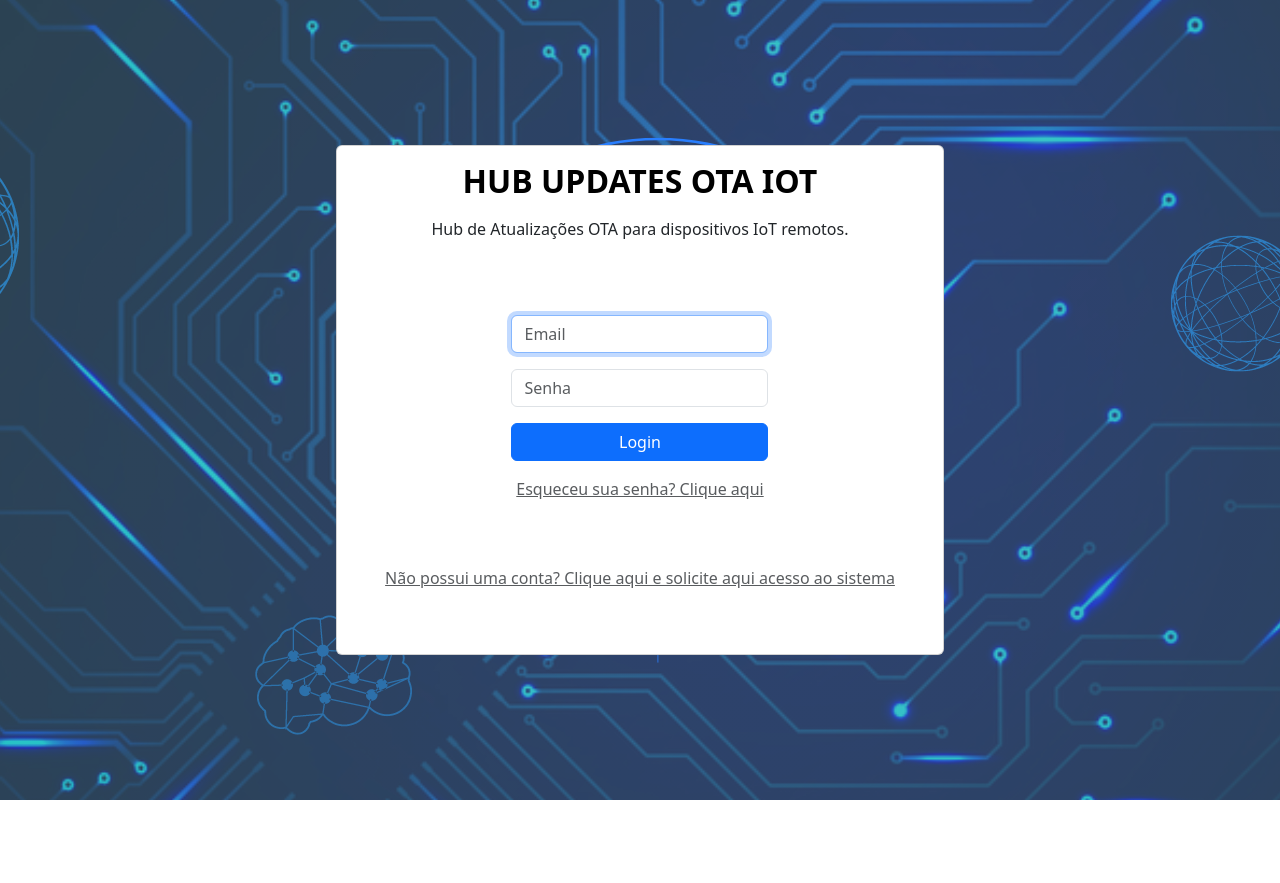
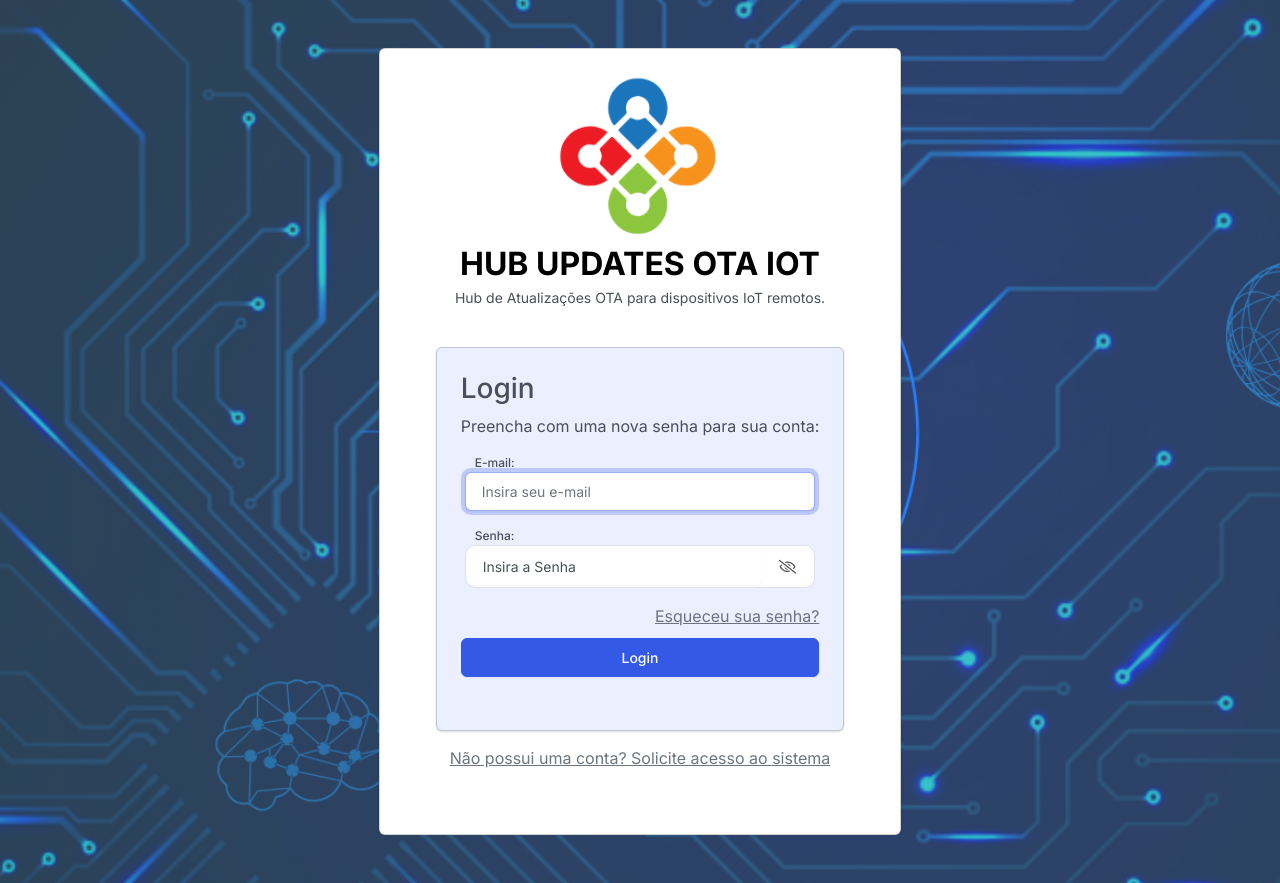
Before and after one commit to MicSG-dev/Hub-Updates-OTA-IoT, a PHP site: page /login.php in a window 1280 px wide. Before the commit the page ends 800 px from the top, so only its background shows below. Run offline with PHP 8.4, Linux system fonts and the light colour scheme; some libraries are stand-ins or nearby versions.

Commit message:
Alterações e adições no back e front end - Adicionar end-point de fazer login; - Alterar tema do front-end; - Adicionar Favicons; - Alterar localização do algoritmo de interação do input de password para arquivo separado.

```diff
--- a/Server-Files/assets/css/styles.css
+++ b/Server-Files/assets/css/styles.css
@@ -10,8 +10,8 @@
 .input-password {
   display: block;
   width: 100%;
-  padding: .375rem .75rem;
-  font-size: 1rem;
+  padding: .5rem 1rem;
+  font-size: .875rem;
   font-weight: 400;
   line-height: 1.5;
   color: var(--bs-body-color);
@@ -20,10 +20,10 @@
   appearance: none;
   background-color: var(--bs-body-bg);
   background-clip: padding-box;
-  border: var(--bs-border-width) solid var(--bs-border-color);
+  border: none;
   border-radius: var(--bs-border-radius);
+  box-shadow: 0 1px 2px rgba(0, 0, 0, .05);
   transition: border-color .15s ease-in-out, box-shadow .15s ease-in-out;
-  border-width: 0px;
 }
 
 .input-password-father {
@@ -32,12 +32,13 @@
   padding: 1px;
   margin-left: 4px;
   margin-right: 4px;
+  background-color: var(--bs-body-bg);
 }
 
 .input-password-father:focus-within {
   color: var(--bs-body-color);
   background-color: var(--bs-body-bg);
-  border-color: rgb(134, 183, 254);
+  border-color: #9aacf3;
   outline: 0;
-  box-shadow: 0 0 0 .25rem rgba(13, 110, 253, .25);
+  box-shadow: 0 1px 2px rgba(0,0,0,.05),0 0 0 .25rem rgba(52,89,230,.25);
 }
--- a/Server-Files/assets/js/login.js
+++ b/Server-Files/assets/js/login.js
@@ -2,7 +2,7 @@ window.addEventListener('load', () => {
     document.getElementById("form-login").addEventListener("submit", (event) => {
         event.preventDefault();
 
-        let form = document.getElementById('form-novo-cadastro');
+        let form = document.getElementById('form-login');
         let formData = new FormData(form);
         formData.set("mode", "fazer-login");
 
@@ -18,6 +18,9 @@ window.addEventListener('load', () => {
                 } else if (req.responseText == "SENHA") {
                     title = "Senha inválida";
                     message = "Não foi possível validar a senha informada. Por favor tente novamente, informando uma senha com no mínimo 6 caracteres e com no máximo 80 caracteres.";
+                } else if (req.responseText == "FAILED_LOGIN") {
+                    title = "Login não efetuado";
+                    message = "Não foi possível fazer login com o e-mail e a senha informados. Por favor tente novamente, informando a senha e e-mail corretos.";
                 } else {
                     title = "Erro desconhecido";
                     message = "Erro desconhecido: Por favor, informe o suporte sobre este erro (CODE: RETURN_INVALID)";
@@ -28,12 +31,13 @@ window.addEventListener('load', () => {
                 bootstrap.Modal.getOrCreateInstance('#modal').show();
 
             } else if (req.status == 200) {
-                window.location.href = '/';
+                //window.location.href = '/';
+                console.log("Redirecionar, pois o login foi sucesso");
             }
 
         });
 
-        req.open("POST", "/novo-cadastro", true);
+        req.open("POST", "/login", true);
 
         req.send(formData);
     });
--- a/Server-Files/login.php
+++ b/Server-Files/login.php
@@ -17,11 +17,32 @@ executarFuncoesDeTodasPaginas($host, $username, $password, $database);
 isset($_POST["email"]) ? $email_login = $_POST["email"] : $email_login = null;
 
 // Parâmetro POST user
-isset($_POST["password"]) ? $senha_login = strtolower($_POST["password"]) : $senha_login = null;
+isset($_POST["password"]) ? $senha_login = $_POST["password"] : $senha_login = null;
 
 // Parâmetro POST mode
 isset($_POST["mode"]) ? $mode = $_POST["mode"] : $mode = null;
 
-//if($mode == )
+if ($mode == "fazer-login") {
 
-echo ($pageHtml);
+    if (strlen($senha_login) < 6 || strlen($senha_login) > 80) {
+        http_response_code(400);
+        echo ("SENHA");
+    } else if (!filter_var($email_login, FILTER_VALIDATE_EMAIL)) {
+        http_response_code(400);
+        echo ("EMAIL");
+    }else{
+
+        if(tentaFazerLogin($host, $username, $password, $database, $email_login, $senha_login) == false){
+            http_response_code(400);
+            echo ("FAILED_LOGIN");
+        }else{
+            http_response_code(200);
+            echo ("OK");
+        }
+
+
+    }
+
+} else {
+    echo ($pageHtml);
+}
--- a/Server-Files/private/database.php
+++ b/Server-Files/private/database.php
@@ -478,4 +478,30 @@ if (!defined('database-acesso-privado-rv$he')) {
             }
         }
     }
+
+    function tentaFazerLogin($host, $username, $password, $database, $email, $senha){
+        $mysqli = null;
+
+        try {
+            $mysqli = new mysqli($host, $username, $password, $database);
+        } catch (mysqli_sql_exception) {
+            echo ("Não foi possível continuar. Informe o seguinte erro ao Administrador do Sistema: Erro de Credenciais no Banco de Dados (CANCEL_COD_REDEF) ");
+            exit();
+        }
+
+        if ($mysqli->connect_errno) {
+            echo ("O sistema apresentou um erro. Informe ao Administrador do Sistema. ERRO: Erro de conexão ao Banco de Dados (CANCEL_COD_REDEF) ");
+        }
+
+        $stmt = $mysqli->prepare("SELECT * FROM usuarios WHERE email = (?) AND senha = (?)");
+        $stmt->bind_param("ss", $email, $senha);
+        $stmt->execute();
+        $result = $stmt->get_result();
+
+        if ($stmt->affected_rows == 1) {
+            return true;
+        }else{
+            return false;
+        }
+    }
 }
--- a/Server-Files/private/html/login.html
+++ b/Server-Files/private/html/login.html
@@ -5,8 +5,15 @@
     <meta charset="utf-8">
     <meta name="viewport" content="width=device-width, initial-scale=1.0, shrink-to-fit=no">
     <title>Hub de Atualizações OTA Iot</title>
-    <link rel="stylesheet" href="https://cdn.jsdelivr.net/npm/bootstrap@5.3.2/dist/css/bootstrap.min.css">
+    <link rel="icon" type="image/png" sizes="16x16" href="../../assets/img/logo_16.png">
+    <link rel="icon" type="image/png" sizes="32x31" href="../../assets/img/logo_32.png">
+    <link rel="icon" type="image/png" sizes="180x175" href="../../assets/img/logo_180.png">
+    <link rel="icon" type="image/png" sizes="192x186" href="../../assets/img/logo_192.png">
+    <link rel="icon" type="image/png" sizes="512x496" href="../../assets/img/logo_512.png">
+    <link rel="stylesheet" href="https://cdn.jsdelivr.net/npm/bootswatch@5.3.2/dist/zephyr/bootstrap.min.css">
+    <link rel="stylesheet" href="https://fonts.googleapis.com/css2?family=Inter:wght@400;500;700&amp;display=swap">
     <link rel="stylesheet" href="https://fonts.googleapis.com/css?family=Roboto&amp;display=swap">
+    <link rel="stylesheet" href="https://use.fontawesome.com/releases/v5.12.0/css/all.css">
     <link rel="stylesheet" href="../../assets/css/Banner-Heading-Image-images.css">
     <link rel="stylesheet" href="../../assets/css/Input-Number-Partition.css">
     <link rel="stylesheet" href="../../assets/css/Login-Form-Basic.css">
@@ -21,15 +28,25 @@
                     <div class="col-auto d-xxl-flex mx-auto justify-content-xxl-center" style="min-height: 250px;">
                         <div class="card mb-5" style="height: 100%;padding-left: 32px;padding-right: 32px;">
                             <div class="card-body d-flex flex-column align-items-center">
-                                <h2 class="fw-bold mb-3" style="color: rgb(0,0,0);">HUB UPDATES OTA IOT</h2>
-                                <p class="mb-4">Hub de Atualizações OTA para dispositivos IoT remotos.</p>
-                                <div style="height: 50px;"></div>
-                                <form class="text-center" id="form-login" method="post">
-                                    <div class="mb-3"><input class="form-control" type="email" name="email" placeholder="Email" autofocus="" autocomplete="on" inputmode="email" required="" minlength="3" maxlength="256"></div>
-                                    <div class="mb-3"><input class="form-control" type="password" name="password" placeholder="Senha" autocomplete="on" required="" minlength="6" maxlength="80"></div>
-                                    <div class="mb-3"><button class="btn btn-primary d-block w-100" type="submit">Login</button></div><a class="text-muted" href="recuperar-acesso.html">Esqueceu sua senha? Clique aqui</a>
-                                </form>
-                                <div style="height: 65px;"></div><a class="text-muted" href="novo-cadastro.html">Não possui uma conta? Clique aqui e solicite aqui acesso ao sistema</a>
+                                <div style="background: url(&quot;../../assets/img/logo_180.png&quot;) no-repeat;width: 180px;height: 180px;"></div>
+                                <h2 class="fw-bold mb-1" style="color: rgb(0,0,0);">HUB UPDATES OTA IOT</h2>
+                                <p class="mb-4" style="font-size: 14px;">Hub de Atualizações OTA para dispositivos IoT remotos.</p>
+                                <div style="height: 15px;"></div>
+                                <div class="row">
+                                    <div class="col">
+                                        <div class="card" style="background: #ebefff;">
+                                            <div class="card-body p-4">
+                                                <form id="form-login" style="margin-bottom: 64px;">
+                                                    <h3 class="d-flex justify-content-start">Login</h3>
+                                                    <p class="text-start">Preencha com uma nova senha para sua conta:</p><label class="form-label d-flex justify-content-start" style="font-size: 12px;margin-bottom: 0px;padding-left: 14px;">E-mail:</label>
+                                                    <div class="d-flex justify-content-center align-items-center align-items-lg-center mb-3"><input class="form-control" type="email" name="email" placeholder="Insira seu e-mail" inputmode="email" autocomplete="on" autofocus="" required="" minlength="3" maxlength="256" style="margin-right: 4px;margin-left: 4px;"></div><label class="form-label d-flex justify-content-start" style="font-size: 12px;margin-bottom: 0px;padding-left: 14px;">Senha:</label>
+                                                    <div class="d-flex justify-content-center align-items-center mb-3 input-password-father"><input type="password" class="input-password" placeholder="Insira a Senha" name="password-repeat" autocomplete="on" required="" minlength="6" maxlength="80"><button class="btn btn-link view-password" type="button" style="color: rgb(88,88,88);"><i class="far fa-eye-slash"></i></button></div><a class="d-flex d-xl-flex justify-content-end justify-content-xl-end text-muted" href="recuperar-acesso.html" style="margin-bottom: 10px;">Esqueceu sua senha?</a>
+                                                    <div style="margin-bottom: -35px;"><button class="btn btn-primary d-block w-100" type="submit">Login</button></div>
+                                                </form>
+                                            </div>
+                                        </div>
+                                    </div>
+                                </div><a class="text-muted" href="novo-cadastro.html" style="margin-top: 15px;">Não possui uma conta? Solicite acesso ao sistema</a>
                             </div>
                         </div>
                     </div>
@@ -37,7 +54,21 @@
             </div>
         </div>
     </section>
+    <div class="modal fade" role="dialog" tabindex="-1" id="modal">
+        <div class="modal-dialog modal-dialog-centered" role="document">
+            <div class="modal-content">
+                <div class="modal-header">
+                    <h4 class="modal-title" id="title-modal">title</h4><button class="btn-close" type="button" aria-label="Close" data-bs-dismiss="modal"></button>
+                </div>
+                <div class="modal-body">
+                    <p id="content-modal">content</p>
+                </div>
+                <div class="modal-footer"><button class="btn btn-primary" type="button" data-bs-dismiss="modal">OK</button></div>
+            </div>
+        </div>
+    </div>
     <script src="https://cdn.jsdelivr.net/npm/bootstrap@5.3.2/dist/js/bootstrap.bundle.min.js"></script>
+    <script src="../../assets/js/input-password.js"></script>
     <script src="../../assets/js/login.js"></script>
 </body>
 
```
Also changed, not shown: Server-Files/assets/js/input-password.js (added, +37 -0 lines), Server-Files/assets/js/redefinicao-senha.js (+0 -37 lines), Server-Files/private/html/403.html (+8 -1 lines), Server-Files/private/html/404.html (+8 -1 lines), Server-Files/private/html/novo-cadastro.html (+8 -1 lines), Server-Files/private/html/recuperar-acesso.html (+13 -6 lines), Server-Files/assets/img/logo_16.png (added), Server-Files/assets/img/logo_180.png (added), Server-Files/assets/img/logo_192.png (added), Server-Files/assets/img/logo_32.png (added), Server-Files/assets/img/logo_512.png (added).
